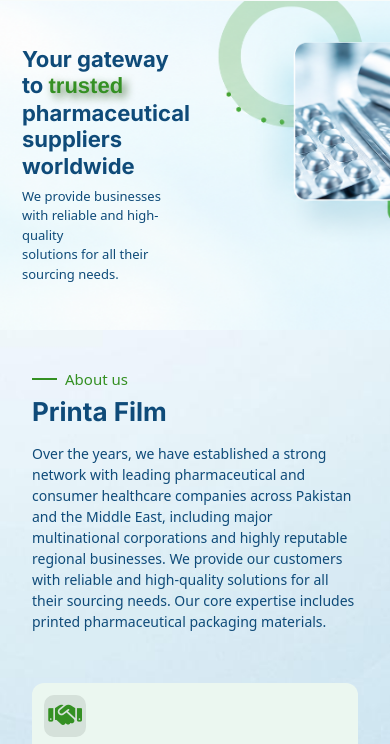
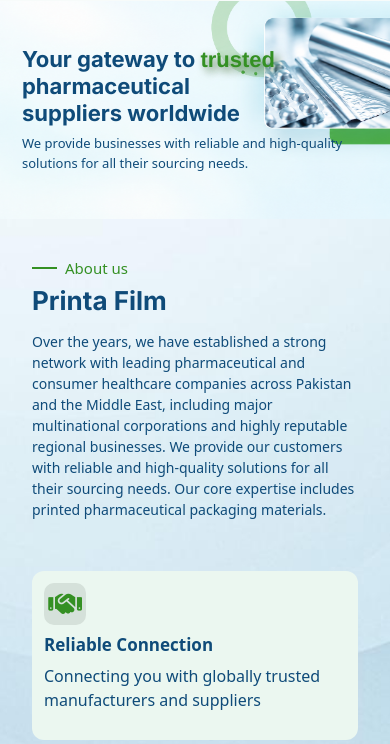
Before and after one commit to toobakareem062-source/Printa_Foil, a plain HTML site: page index.html in a window 390 px wide. Shown: the part 49-793 px from the top of the page. Drawn offline with nearby package versions, Linux system fonts and the light colour scheme.

Commit message:
Update index.html

```diff
--- a/index.html
+++ b/index.html
@@ -38,7 +38,7 @@
     <section id="hero-section">
         <div class="container-fluid">
             <div class="row">
-                <div class="col-lg-6 col-md-6 col-sm-6 col-6">
+                <div class="col-lg-6 col-md-6 col-sm-6">
                     <div class="hero-box">
                         <h1 class="hero_heading hero-heading-animation">Your gateway to <span> trusted</span> <br> pharmaceutical <br> suppliers worldwide</h1>
                         <p class="hero_para hero-para-animation">
```
